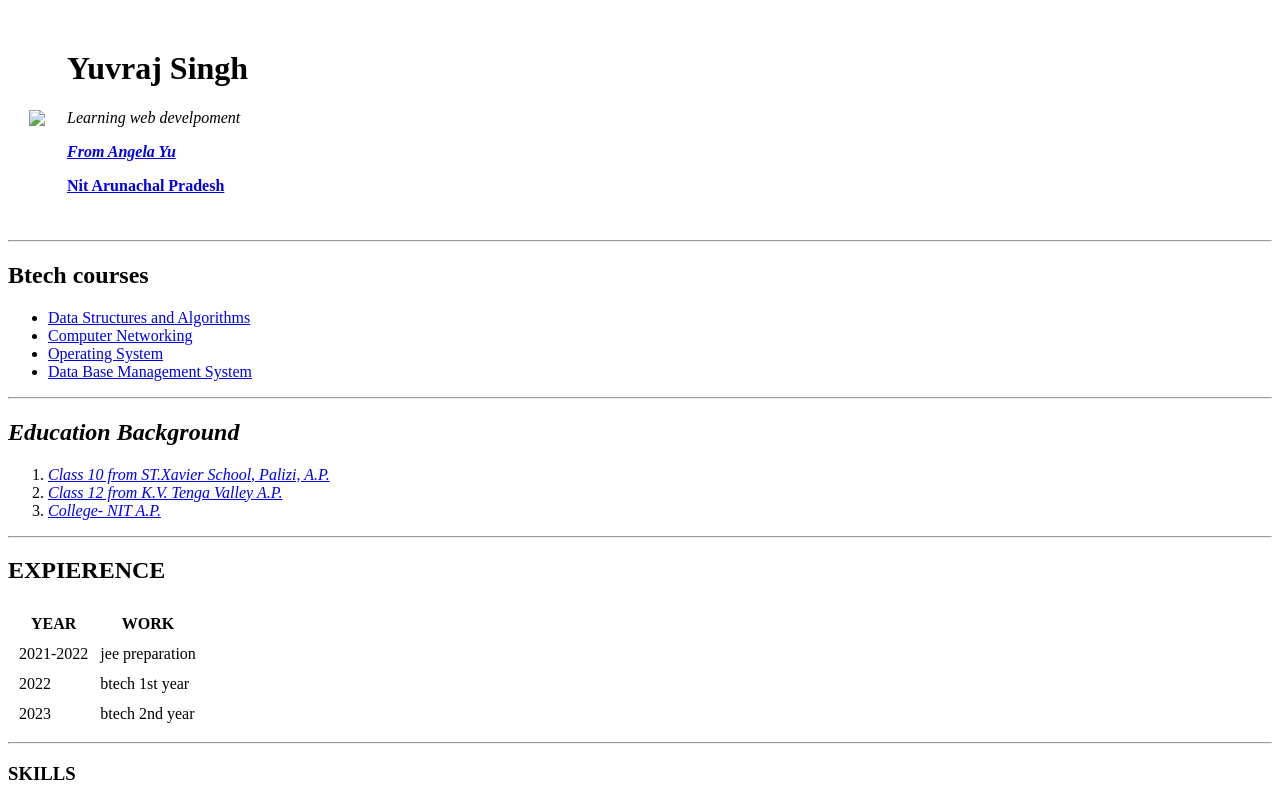
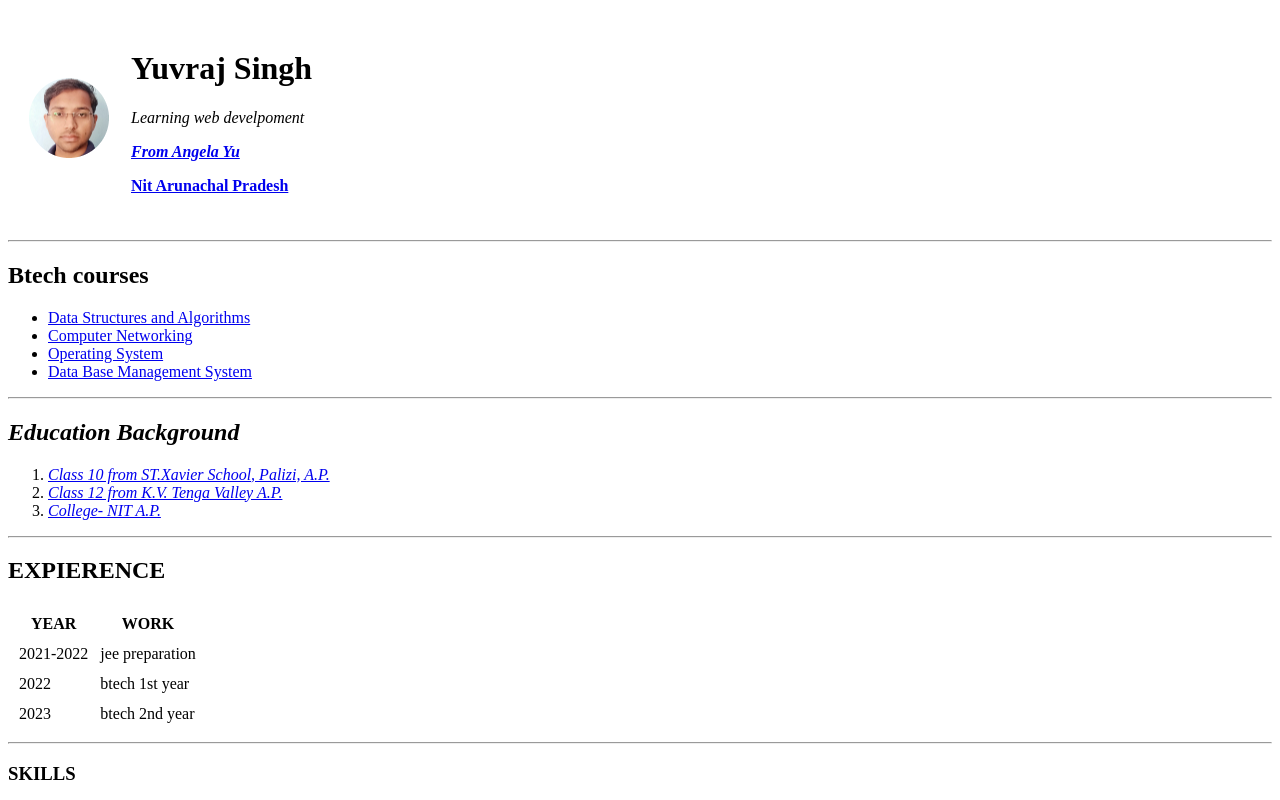
Before and after one commit to yuvr0131/cv, a plain HTML site: page index.html in a window 1280 px wide. Shown: the top 800 px of the page. Drawn offline with Linux system fonts and the light colour scheme.

Commit message:
Update index.html

```diff
--- a/index.html
+++ b/index.html
@@ -11,7 +11,7 @@
 <body>
     <table cellspacing="20">
         <tr>
-            <td><img src="image"></td>
+            <td><img src="https://github.com/yuvr0131/cv/blob/main/image/yuvraj%20singh%20(2)-modified.png"></td>
             <td>
                 <h1> Yuvraj Singh</h1>
                 <p> <em>Learning web develpoment</em></p>
```
